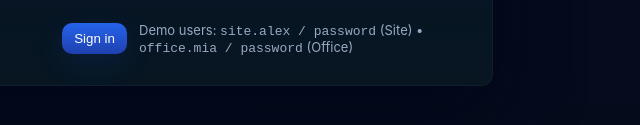
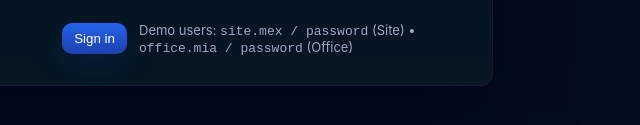
Before and after one commit to samsonmexene/oneHub, a plain HTML site: page index.html in a window 1280 px wide. Both pictures are taken after a click on the button "Login". Shown: the part 423-548 px from the top of the page, 507-1147 px from the left. Drawn offline with Linux system fonts and the light colour scheme.

Commit message:
Update demo user credentials in index.html

```diff
--- a/index.html
+++ b/index.html
@@ -44,7 +44,7 @@
           <div class="row right">
             <button type="submit" class="btn primary">Sign in</button>
           </div>
-          <p class="muted">Demo users: <code>site.alex / password</code> (Site) • <code>office.mia / password</code> (Office)</p>
+          <p class="muted">Demo users: <code>site.mex / password</code> (Site) • <code>office.mia / password</code> (Office)</p>
         </form>
       </div>
     </div>
```
